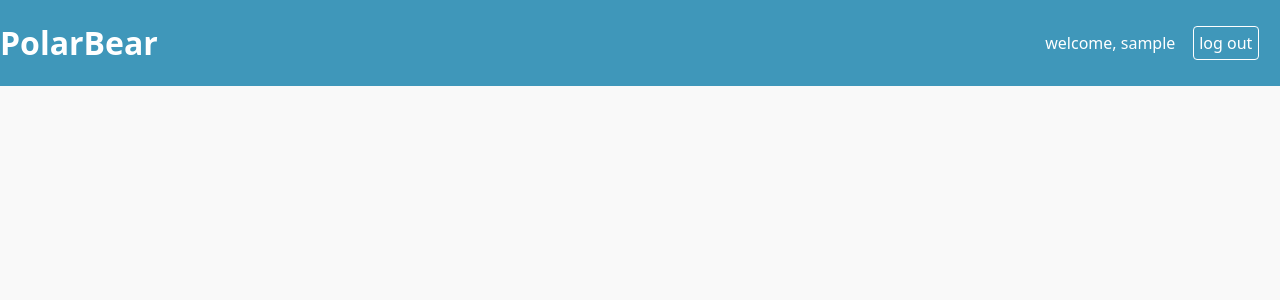
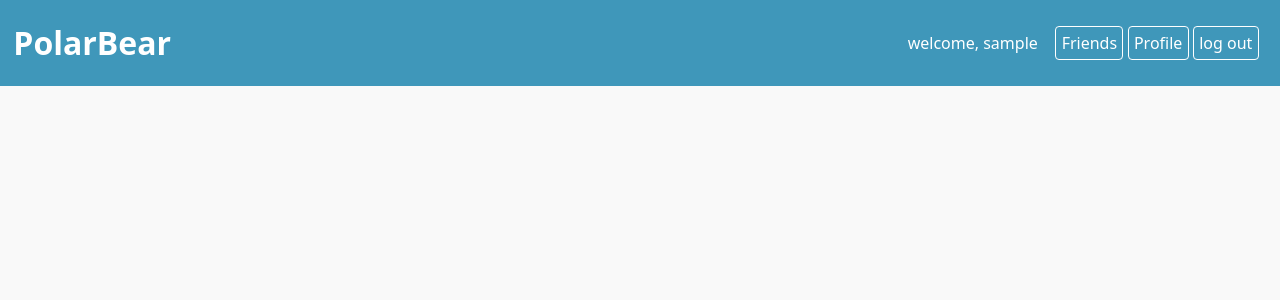
Before and after one commit to petelliott/CMPUT404-project, a Django app: page /blog/posts/all in a window 1280 px wide. Shown: the top 300 px of the page. Run offline with Django 3.2, Linux system fonts and the light colour scheme; the visitor is signed in with stand-in values (Sample User, id 1); data that the repository does not hold is empty.

Commit message:
Added extra buttons to nav Bar

```diff
--- a/templates/base.html
+++ b/templates/base.html
@@ -8,10 +8,12 @@
   </head>
   <body>
     <div class="mainbar">
-      <h1><a href="/" class="nolinkstyle">PolarBear</a></h1>
+      <h1><a href="/" class="nolinkstyle" style = 'padding-left: 10pt'>PolarBear</a></h1>
       {% if user and user.is_authenticated %}
       <div class="baroption">
         <p style = 'padding-right: 10pt'>welcome, {{ user.username }}</p>
+        <a href="#" class="buttonlink">Friends</a>
+        <a href="#" class="buttonlink">Profile</a>
         <a href="{% url 'logout' %}" class="buttonlink">log out</a>
       </div>
       {% elif 'signup' in request.get_full_path %}
```
